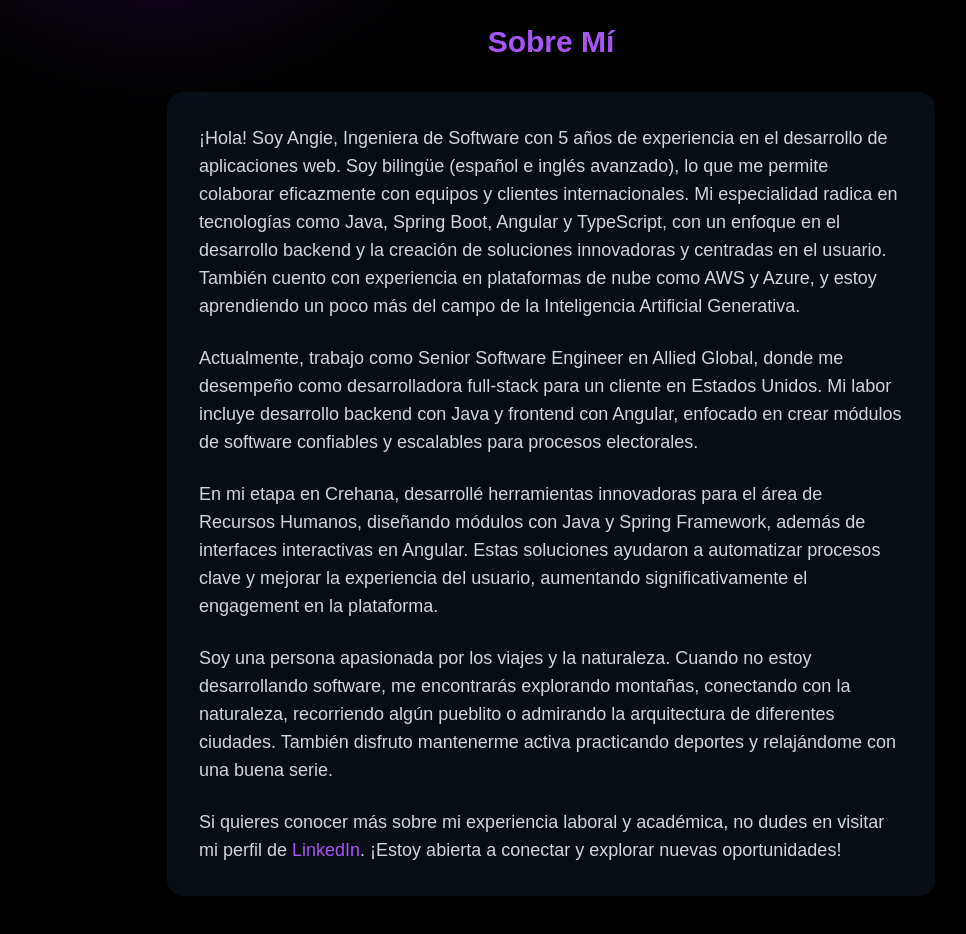
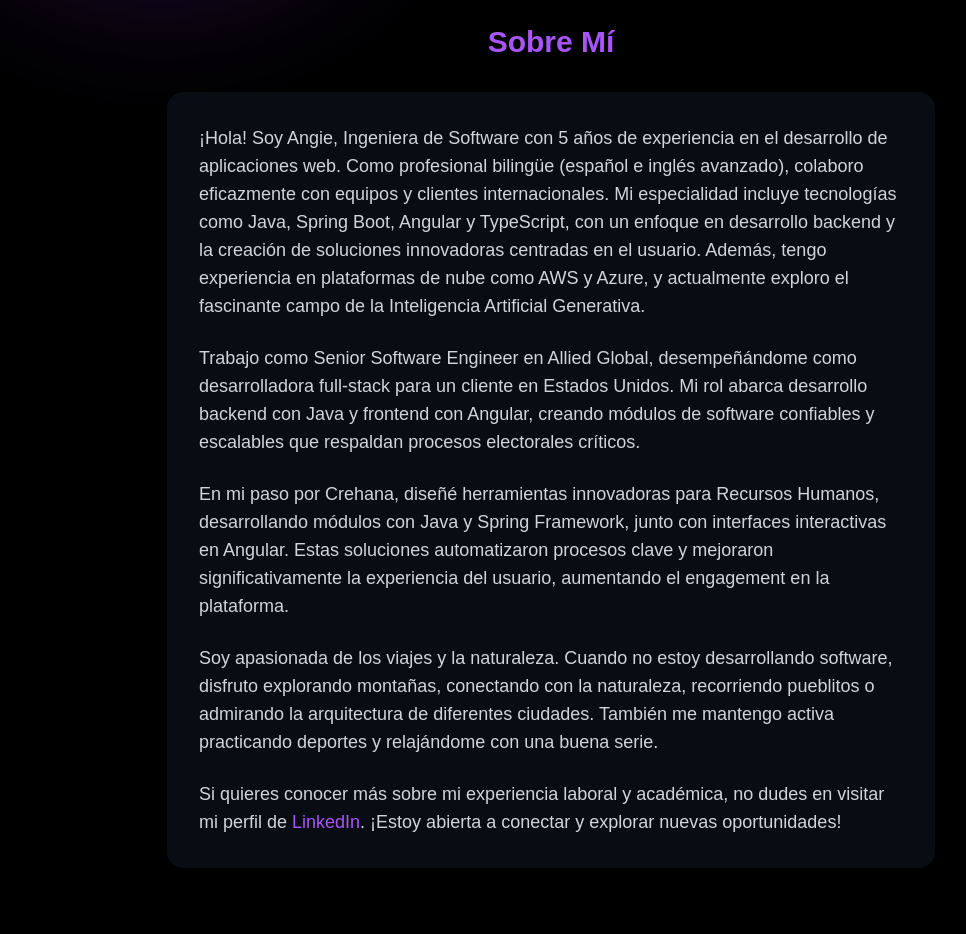
Before and after one commit to angie27m/portfolio-nextjs, a Next.js app: page / in a window 1280 px wide. Shown: the part 800-1734 px from the top of the page, without its empty margins (89-1055 px from the left). Built offline with nearby package versions, Linux system fonts and the light colour scheme.

Commit message:
Enhancing readability in about section

```diff
--- a/components/About.tsx
+++ b/components/About.tsx
@@ -7,27 +7,28 @@ export default function About() {
           <div className="bg-gray-900/50 p-8 rounded-2xl backdrop-blur-sm">
             <p className="text-lg mb-6 text-gray-300">
               ¡Hola! Soy Angie, Ingeniera de Software con 5 años de experiencia en el desarrollo de aplicaciones web.
-              Soy bilingüe (español e inglés avanzado), lo que me permite colaborar eficazmente con equipos y clientes internacionales.
-              Mi especialidad radica en tecnologías como Java, Spring Boot, Angular y TypeScript, con un enfoque en el
-              desarrollo backend y la creación de soluciones innovadoras y centradas en el usuario. También cuento con experiencia en plataformas de nube como AWS y Azure,
-              y estoy aprendiendo un poco más del campo de la Inteligencia Artificial Generativa.
-            </p>
-            <p className="text-lg mb-6 text-gray-300">
-              Actualmente, trabajo como Senior Software Engineer en Allied Global, donde me desempeño como desarrolladora full-stack
-              para un cliente en Estados Unidos. Mi labor incluye desarrollo backend con Java y frontend con Angular, enfocado en crear
-              módulos de software confiables y escalables para procesos electorales.
+              Como profesional bilingüe (español e inglés avanzado), colaboro eficazmente con equipos y clientes internacionales.
+              Mi especialidad incluye tecnologías como Java, Spring Boot, Angular y TypeScript, con un enfoque en desarrollo
+              backend y la creación de soluciones innovadoras centradas en el usuario. Además, tengo experiencia en plataformas
+              de nube como AWS y Azure, y actualmente exploro el fascinante campo de la Inteligencia Artificial Generativa.
             </p>
 
             <p className="text-lg mb-6 text-gray-300">
-              En mi etapa en Crehana, desarrollé herramientas innovadoras para el área de Recursos Humanos, diseñando módulos con
-              Java y Spring Framework, además de interfaces interactivas en Angular. Estas soluciones ayudaron a automatizar procesos
-              clave y mejorar la experiencia del usuario, aumentando significativamente el engagement en la plataforma.
+              Trabajo como Senior Software Engineer en Allied Global, desempeñándome como desarrolladora full-stack para un
+              cliente en Estados Unidos. Mi rol abarca desarrollo backend con Java y frontend con Angular, creando módulos
+              de software confiables y escalables que respaldan procesos electorales críticos.
             </p>
 
             <p className="text-lg mb-6 text-gray-300">
-              Soy una persona apasionada por los viajes y la naturaleza. Cuando no estoy desarrollando software, me encontrarás explorando
-              montañas, conectando con la naturaleza, recorriendo algún pueblito o admirando la arquitectura de diferentes ciudades. También disfruto mantenerme
-              activa practicando deportes y relajándome con una buena serie.
+              En mi paso por Crehana, diseñé herramientas innovadoras para Recursos Humanos, desarrollando módulos con Java
+              y Spring Framework, junto con interfaces interactivas en Angular. Estas soluciones automatizaron procesos clave
+              y mejoraron significativamente la experiencia del usuario, aumentando el engagement en la plataforma.
+            </p>
+
+            <p className="text-lg mb-6 text-gray-300">
+              Soy apasionada de los viajes y la naturaleza. Cuando no estoy desarrollando software, disfruto explorando montañas,
+              conectando con la naturaleza, recorriendo pueblitos o admirando la arquitectura de diferentes ciudades. También me
+              mantengo activa practicando deportes y relajándome con una buena serie.
             </p>
 
             <p className="text-lg text-gray-300">
```
